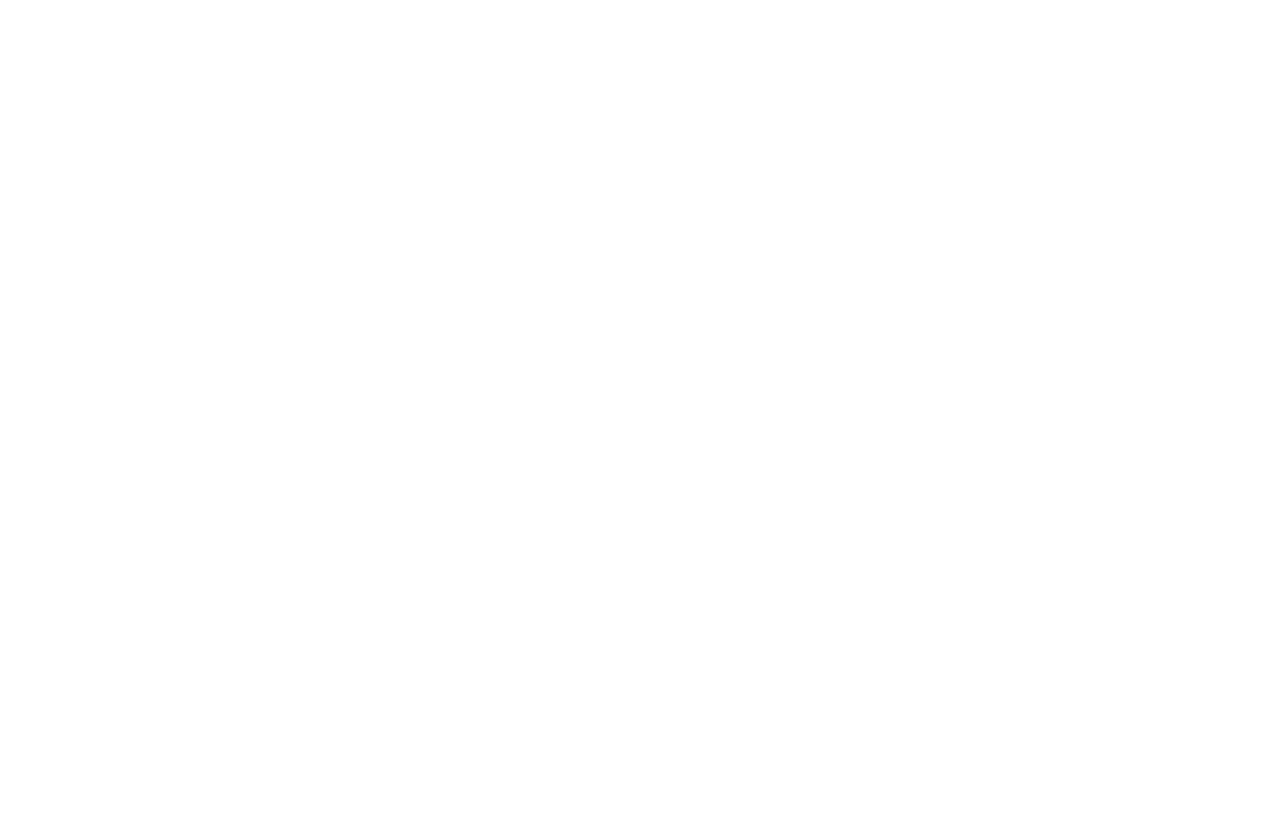
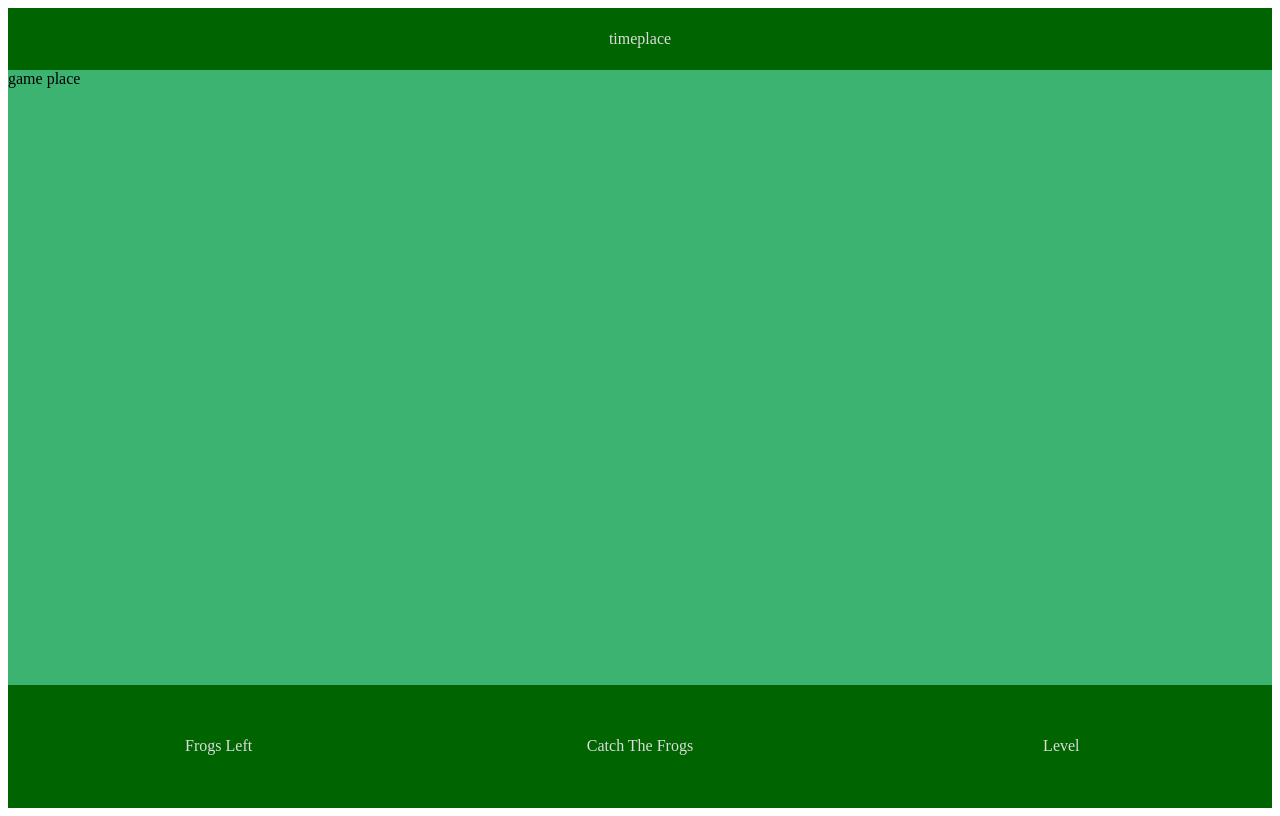
Before and after one commit to nonomu/Catch-The-Frog, a plain HTML site: page index.html in a window 1280 px wide. Drawn offline with nearby package versions, Linux system fonts and the light colour scheme; a web font is replaced by a local one.

Commit message:
add basic css grid design +html for the game

```diff
--- a/index.html
+++ b/index.html
@@ -9,6 +9,19 @@
 </head>
 
 <body>
+    <div id="container">
+        <div id="upper">
+            timeplace
+        </div>
+        <div id="Gamezone">
+            game place
+        </div>
+        <div id="buttom">
+           <div id="">Frogs Left</div>
+           <div id="">Catch The Frogs</div>
+           <div>Level</div>
+        </div>
+    </div>
     <script src="Jquery.js"></script>
     <script src="render.js"></script> <!-- You'll create this soon -->
     <script src="logic.js"></script> <!-- You've got this -->
--- a/style.css
+++ b/style.css
@@ -0,0 +1,22 @@
+#container{
+    display: grid;
+    grid-template-rows: 1fr 10fr 2fr;
+    height: 100vh;
+}
+#upper{
+    align-content: center;
+    text-align: center;
+    color: 	#DCDCDC;
+    background-color: #006400;
+}
+#buttom{
+    display: grid;
+    grid-template-columns: 1fr 1fr 1fr;
+    align-content: center;
+    text-align: center;
+    color: 	#DCDCDC;
+    background-color: #006400;
+}
+#Gamezone{
+    background-color: #3CB371;
+}
```
